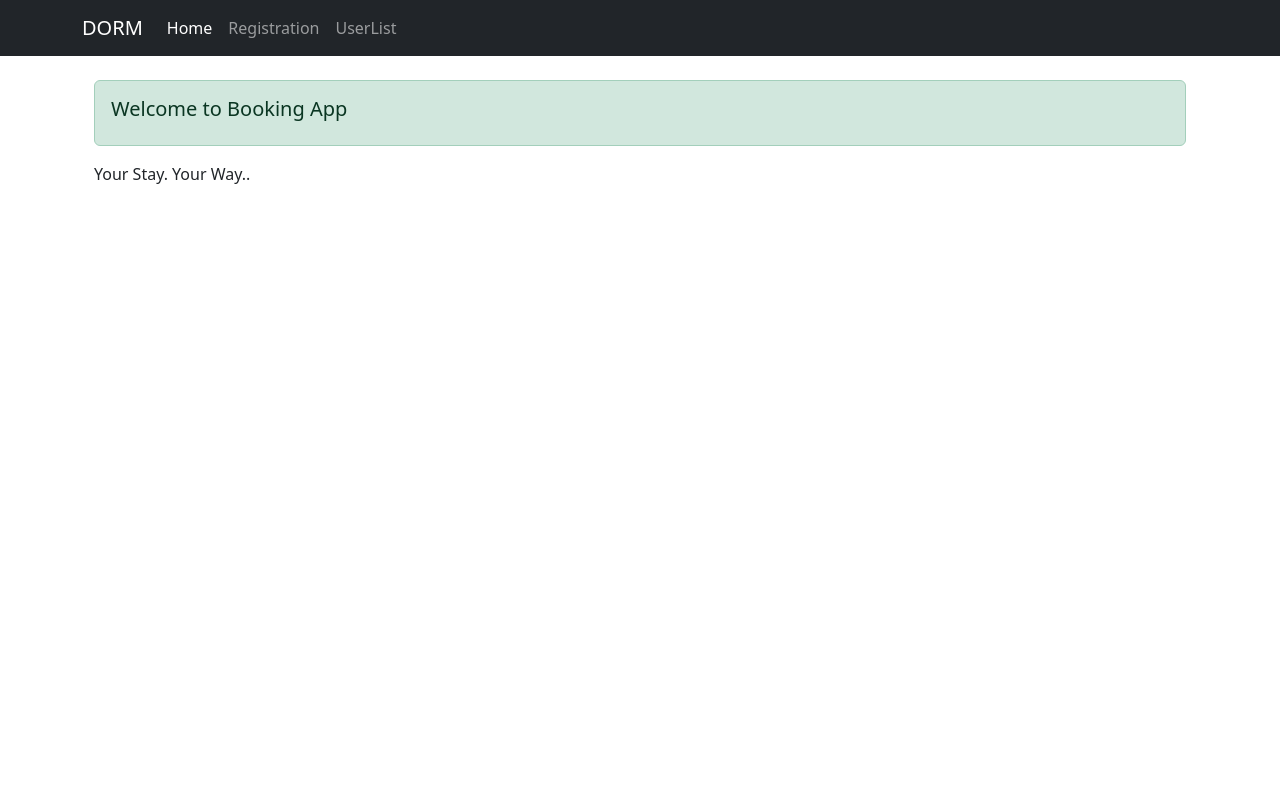
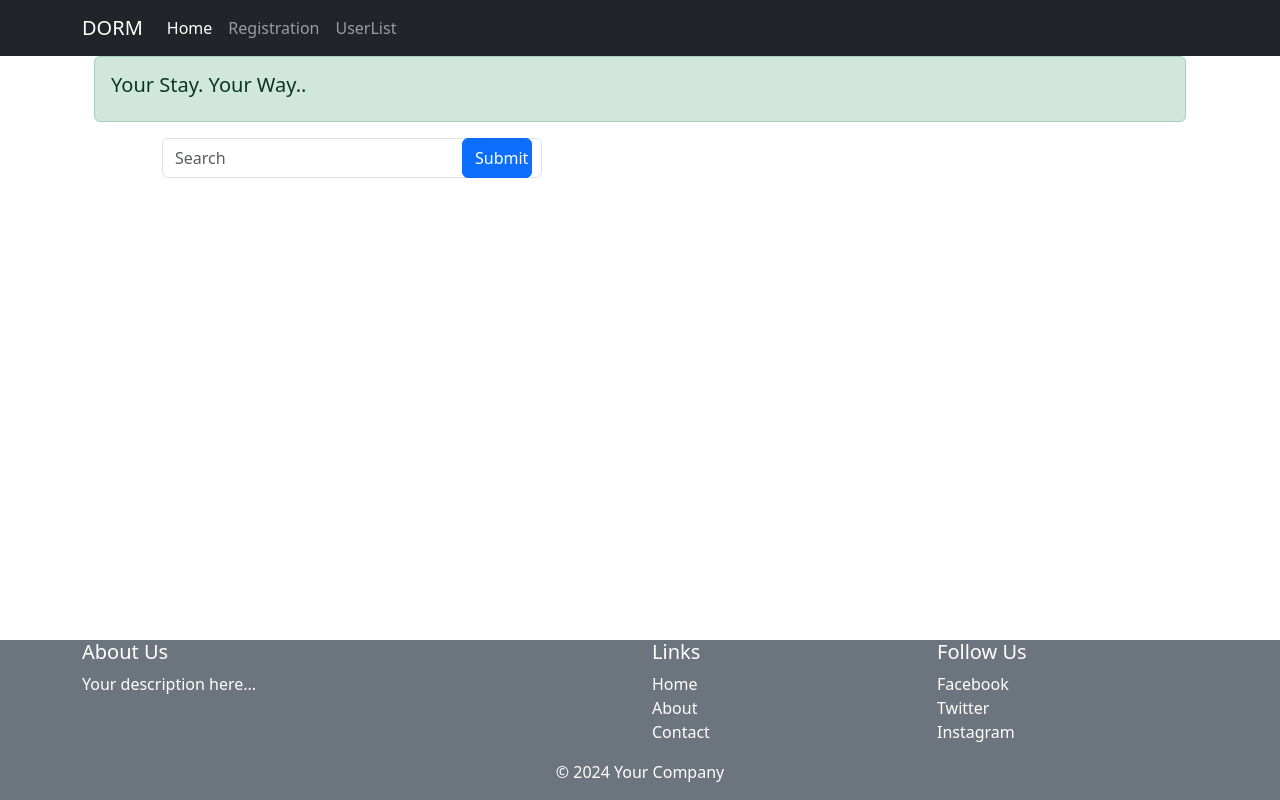
Before and after one commit to AratiSomwanshi/Mini-Project, a React (Create React App) app in the folder dorm/: page / in a window 1280 px wide. Built offline with nearby package versions, Linux system fonts and the light colour scheme.

Commit message:
Add new code

```diff
--- a/dorm/src/App.js
+++ b/dorm/src/App.js
@@ -4,12 +4,14 @@ import { Home } from "./components/Home";
 import { Registration } from "./components/Registrastion";
 import { UserList } from "./components/UserList";
 import { BASE_ROUTE, REGISTRATION_ROUTE, USER_LIST_ROUTE } from "./constants/AppRoute";
+import Footer from "./components/Footer";
 
 
 function App() {
   return (
     <BrowserRouter>
       <NavigationBar/>
+      <Footer/>
       <Routes>
         <Route path={BASE_ROUTE} element={<Home/>} />
         <Route path={REGISTRATION_ROUTE} element={<Registration/>} />
--- /dev/null
+++ b/dorm/src/Components/Footer.jsx
@@ -0,0 +1,58 @@
+import React  from "react";
+import { Container, Row, Col ,Nav} from "react-bootstrap";
+
+import { LinkContainer } from "react-router-bootstrap";
+
+
+const Footer = () => {
+    return (
+      <footer className="bg-secondary text-white fixed-bottom "  >
+        <Container>
+          <Row>
+            <Col md={6}>
+              <h5>About Us</h5>
+              <p>Your description here...</p>
+            </Col>
+            <Col md={3}>
+              <h5>Links</h5>
+              <ul className="list-unstyled">
+                <li> <LinkContainer to={"/"}>
+              <Nav.Link>Home</Nav.Link>
+            </LinkContainer></li>
+
+
+                <li>< LinkContainer to={"/about"}>
+              <Nav.Link>About </Nav.Link>
+            </LinkContainer></li>
+
+                <li><LinkContainer to={"/contact"}>
+              <Nav.Link>Contact </Nav.Link>
+            </LinkContainer></li>
+              </ul>
+            </Col>
+            <Col md={3}>
+              <h5>Follow Us</h5>
+              <ul className="list-unstyled">
+                <li>< LinkContainer to={"/facebook"}>
+              <Nav.Link>Facebook</Nav.Link>
+            </LinkContainer></li>
+                <li>< LinkContainer to={"/twitter"}>
+              <Nav.Link>Twitter </Nav.Link>
+            </LinkContainer></li>
+                <li>< LinkContainer to={"/instagram"}>
+              <Nav.Link>Instagram </Nav.Link>
+            </LinkContainer></li>
+              </ul>
+            </Col>
+          </Row>
+          <Row>
+            <Col md={12} className="text-center">
+              <p>&copy; {new Date().getFullYear()} Your Company</p>
+            </Col>
+          </Row>
+        </Container>
+      </footer>
+    );
+  };
+
+  export default Footer;
--- a/dorm/src/Components/Header.jsx
+++ b/dorm/src/Components/Header.jsx
@@ -4,7 +4,7 @@ import { Alert, Container } from "react-bootstrap";
 
 export function Header(props) {
     return (
-        <Container className="mt-4">
+        <Container className="mt  width=100%" >
             <Alert variant="success"><h5>{props.title}</h5></Alert>
             <p>{props.description}</p>
         </Container>
--- a/dorm/src/Components/Home.jsx
+++ b/dorm/src/Components/Home.jsx
@@ -1,12 +1,36 @@
 
 
-import { Container } from "react-bootstrap";
+import { Button, Col, Container, Form, Row } from "react-bootstrap";
 import { Header } from "./Header";
 
 export function Home(){
     return (
         <Container>
-            <Header title="Welcome to Booking App" description="Your Stay. Your Way.." />
+            <Header title="Your Stay. Your Way.." description="" style= "width=100%" />
+
+            <Form inline>
+              <Row>
+                <Col lg={4}>
+                  <Form.Control
+                    type="text"
+                    placeholder="Search"
+                    className=" mr-sm-2 "
+
+                    style={{ width: '380px', height: '40px' ,marginLeft: '80px'}}
+                  />
+                </Col>
+                <Col lg={4}>
+                  <Button type="submit" style={{ width: '70px', height: '40px'}} >Submit</Button>
+                </Col>
+              </Row>
+            </Form>
+
+            <Row>
+                <Col lg={4}></Col>
+                <Col lg={4}></Col>
+            </Row>
+
+
         </Container>
     )
 }
```
